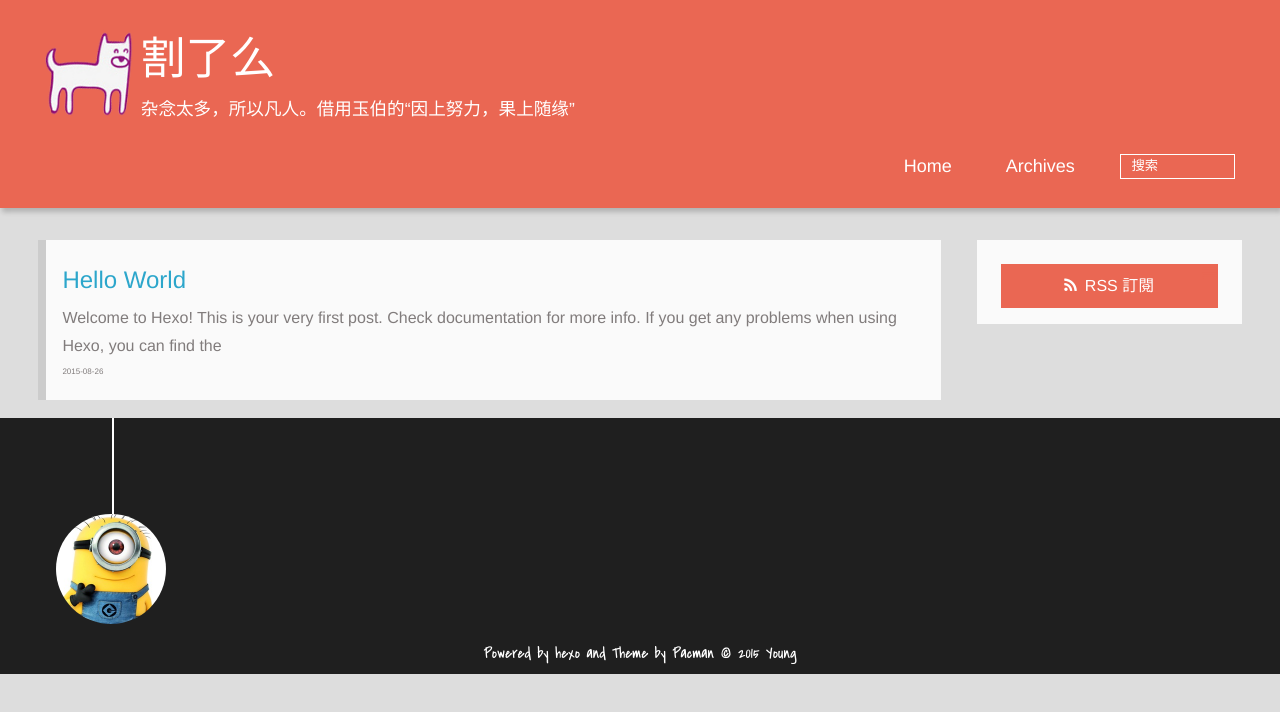
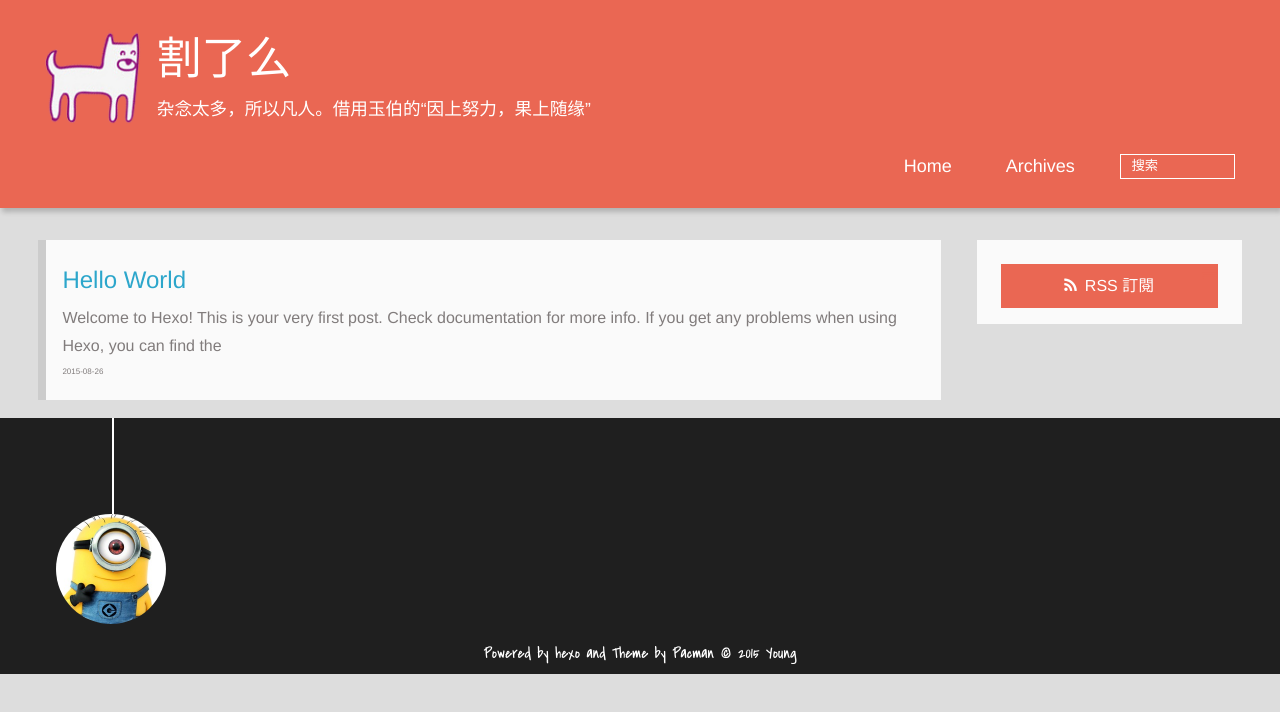
Before and after one commit to kurgalin/kurgalin.github.io, a plain HTML site: page index.html in a window 1280 px wide. Drawn offline with Linux system fonts and the light colour scheme; files whose address does not match are found by name.

Commit message:
Site updated: 2015-09-10 23:49:22

```diff
--- a/css/style.css
+++ b/css/style.css
@@ -411,18 +411,18 @@ body >header a {
 }
 @media only screen and (min-width: 768px) {
   #imglogo img {
-    width: 5em;
+    width: 5.5em;
   }
 }
 @media only screen and (min-width: 1024px) {
   #imglogo img {
-    width: 5.5em;
+    width: 6em;
   }
 }
 #textlogo {
   float: left;
   width: 75%;
-  margin-left: 0.5em;
+  margin-left: 1.5em;
 }
 #textlogo h1.site-name {
   width: 86%;
```
